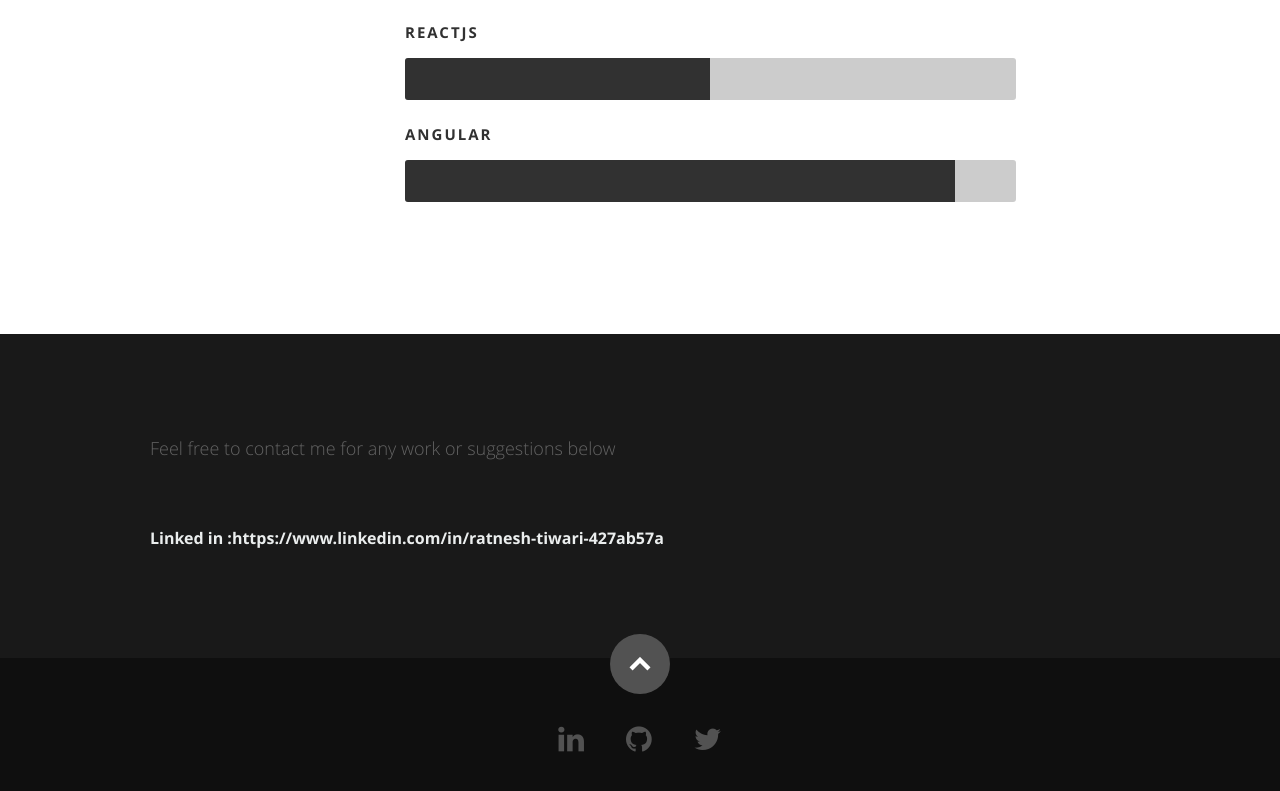
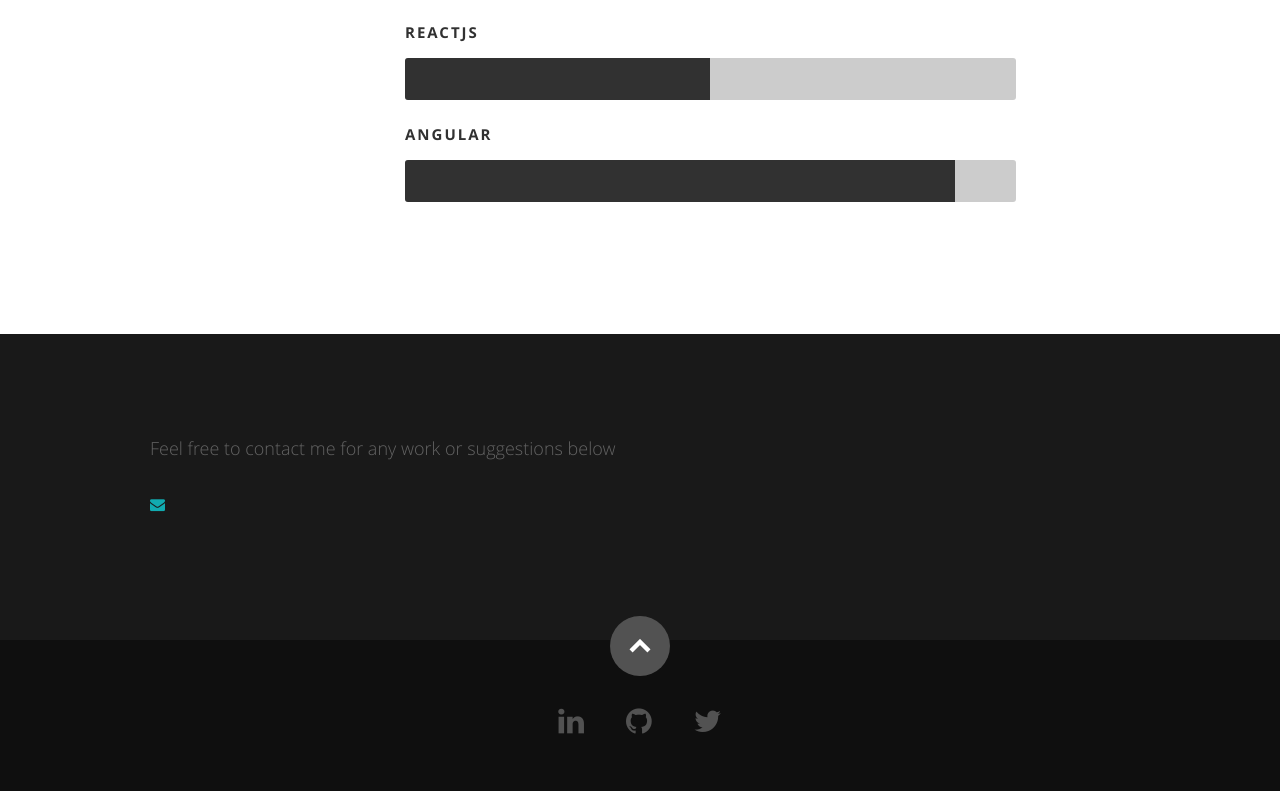
Before and after one commit to learnwithratnesh/portfolio, a React (Create React App) app: page / in a window 1280 px wide. Shown: the part 2584-3375 px from the top of the page. Built offline with nearby package versions, Linux system fonts and the light colour scheme.

Commit message:
add mail

```diff
--- a/src/components/ContactUs.js
+++ b/src/components/ContactUs.js
@@ -4,7 +4,7 @@ export default class ContactUs extends Component {
     let resumeData = this.props.resumeData;
     return (
       <section id="contact">
-        <div className="row section-head">
+        <div className="row">
           <div className="ten columns">
             <p className="lead">
               Feel free to contact me for any work or suggestions below
@@ -14,7 +14,13 @@ export default class ContactUs extends Component {
         <div className="row">
           <aside className="eigth columns footer-widgets">
             <div className="widget">
-              <h4>Linked in :{resumeData.linkedinId}</h4>
+              <ul className="social-links">
+                <li>
+                  <a href="mailto:ratneshtanj26@gmail.com">
+                    <i className="fa fa-envelope" />
+                  </a>
+                </li>
+              </ul>
             </div>
           </aside>
         </div>
```
